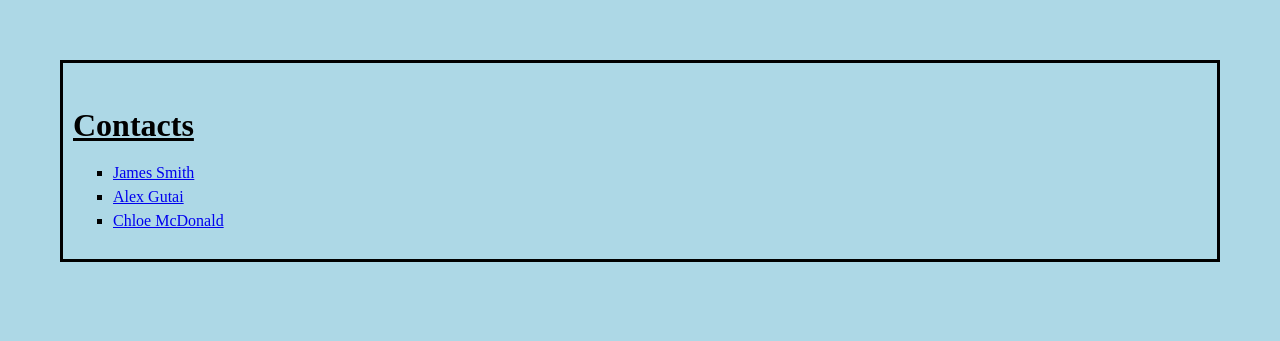
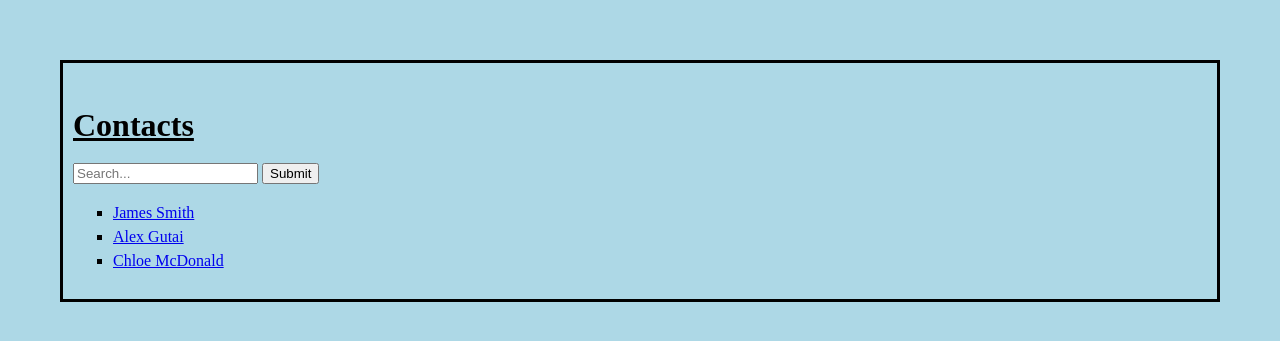
Before and after one commit to RoseSAK/Contact-List-App, a Django app: page /contacts/ in a window 1280 px wide. Shown: the top 341 px of the page. Run offline with Django 3.2, Linux system fonts and the light colour scheme; data comes from the database, SQL or seed files in the repository.

Commit message:
basic search added

```diff
--- a/contacts/templates/contacts/person_list.html
+++ b/contacts/templates/contacts/person_list.html
@@ -1,8 +1,13 @@
 {% load static %}
 
 <link rel="stylesheet" type="text/css" href="{% static 'contacts/style.css' %}" />
+
 <div>
 <h1>Contacts</h1>
+<form type="get" action="/contacts/search_results/" style="margin: 0">
+    <input  id="search_box" type="text" name="search_box"  placeholder="Search..." >
+    <button id="search_submit" type="submit" >Submit</button>
+</form>
 {% if person_list %}
     <ul>
     {% for person in person_list %}
--- a/contacts/urls.py
+++ b/contacts/urls.py
@@ -9,4 +9,5 @@ urlpatterns = [
     url(r'^$', views.IndexView.as_view(), name='index'),
     # example: /contacts/5/
     url(r'^(?P<pk>[0-9]+)/$', views.DetailView.as_view(), name='detail'),
+    url(r'^search_results/*$', views.search_results, name='search_results')
 ]
--- a/contacts/views.py
+++ b/contacts/views.py
@@ -1,32 +1,25 @@
-from django.shortcuts import get_object_or_404, render
+from django.shortcuts import get_object_or_404, render, render_to_response
 from django.http import HttpResponseRedirect
 from django.core.urlresolvers import reverse
 
 from django.http import HttpResponse
-from django.template import loader
+from django.template import loader, RequestContext
 from django.views import generic
+from django.db.models import Q
 
 from .models import Person
 
-# Create your views here.
-
 class IndexView(generic.ListView):
-    #template_name = 'templates/contacts/person_list.html'
     context_object_name = 'person_list'
 
     def get_queryset(self):
         return Person.objects.all()
 
-
-    #def get_context_data(self, **kwargs):
-    #    context = super(IndexView, self).get_context_data(**kwargs)
-    #    return context
-
 class DetailView(generic.DetailView):
     model = Person
 
-#def index(request):
-#    contact_list = Person.objects.all()
-#    template = loader.get_template('contacts/index.html')
-#    context = {'contact_list': contact_list}
-#    return HttpResponse(template.render(context, request))
+def search_results(request):
+    if request.method == 'GET': # If the form is submitted
+        search_query = request.GET.get('search_box', None)
+        results = Person.objects.filter(Q(name__icontains=search_query))
+        return render(request,'contacts/search_results.html', {"results": results})
```
Also changed, not shown: contacts/templates/contacts/search_results.html (added, +14 -0 lines).
